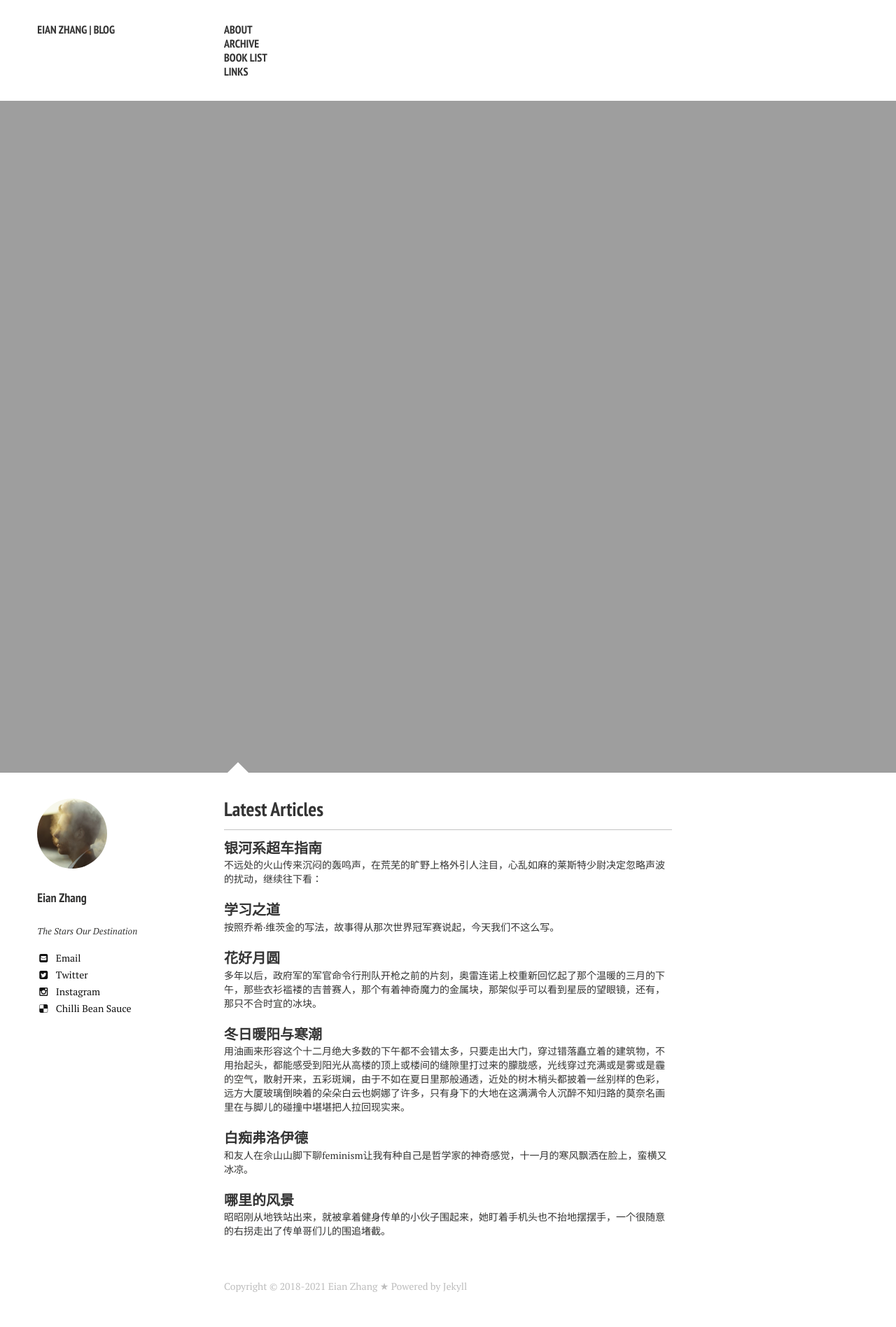
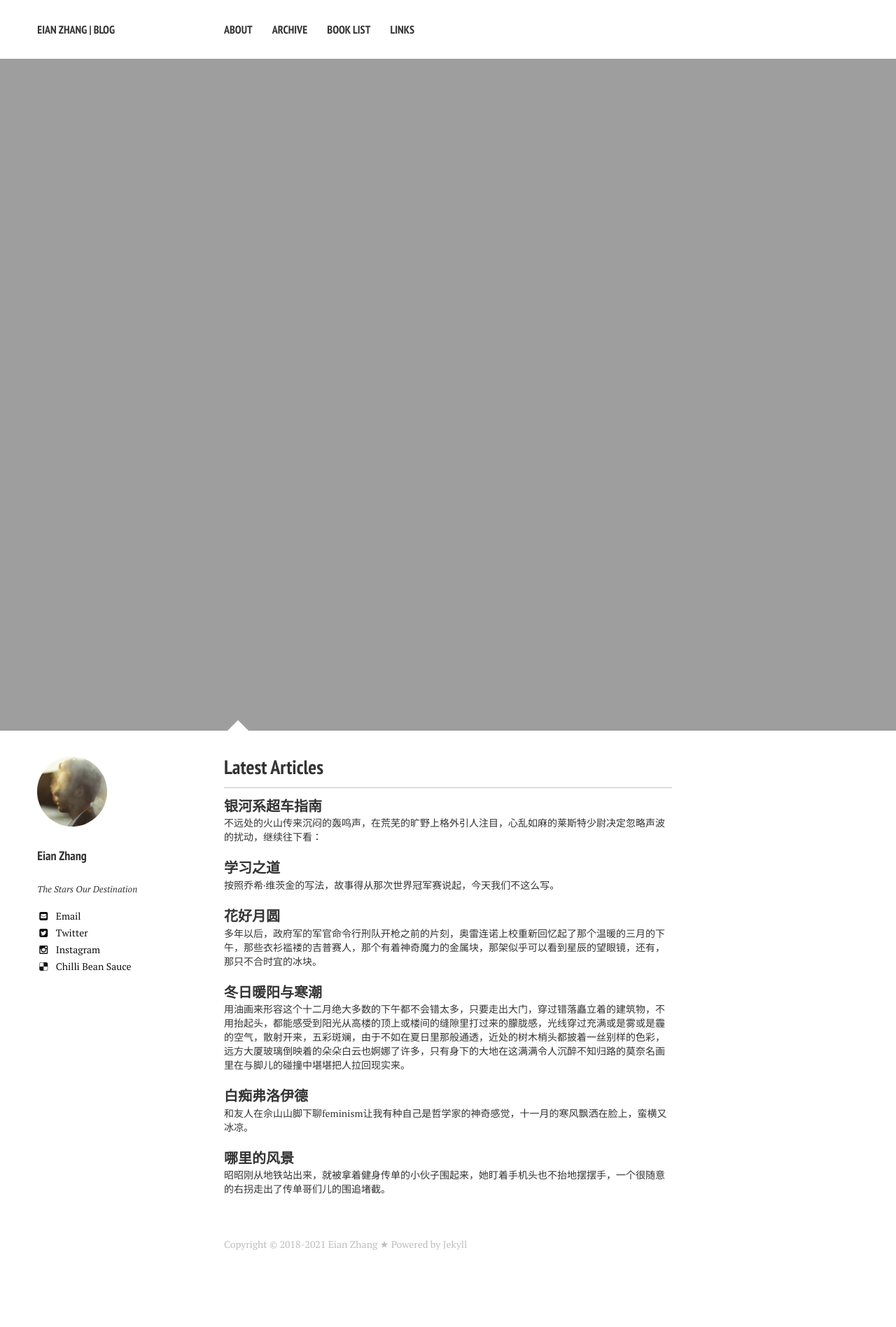
Before and after one commit to jarynzhang/eianzhang.github.io, a Jekyll site: the page built from index.md, in a window 1280 px wide. Shown: the whole page at 70% size. Built offline with Jekyll 4.4.1, drawn with Linux system fonts in a browser that asks for light colours; nearby versions of some CDN libraries; after the commit the page ends 1836 px from its top, so only the background shows below that.

Commit message:
Revert "3.8 mobile block menu"
This reverts commit 9493750cab18e4b6729849993dcf97e7c3e496e7.

```diff
--- a/_sass/page.scss
+++ b/_sass/page.scss
@@ -74,22 +74,19 @@ body {
 			border-bottom: 0 solid transparent;
 		}
 		@media #{$small} {
-			display: block;
-			list-style-type: none;
+			display: inline;
 			margin-right: 25px;
 			white-space: nowrap;
 			border-bottom: 0 solid transparent;
 		}
 		a {
 			display: block;
-			list-style-type: none;
 			padding: 10px 0;
 			decoration: none;
 			border-bottom: 0 solid transparent;
 			@include transition(all .2s);
 			@media #{$small} {
-				display: block;
-				list-style-type: none;
+				display: inline;
 				padding: 0;
 			}
 		}
```
